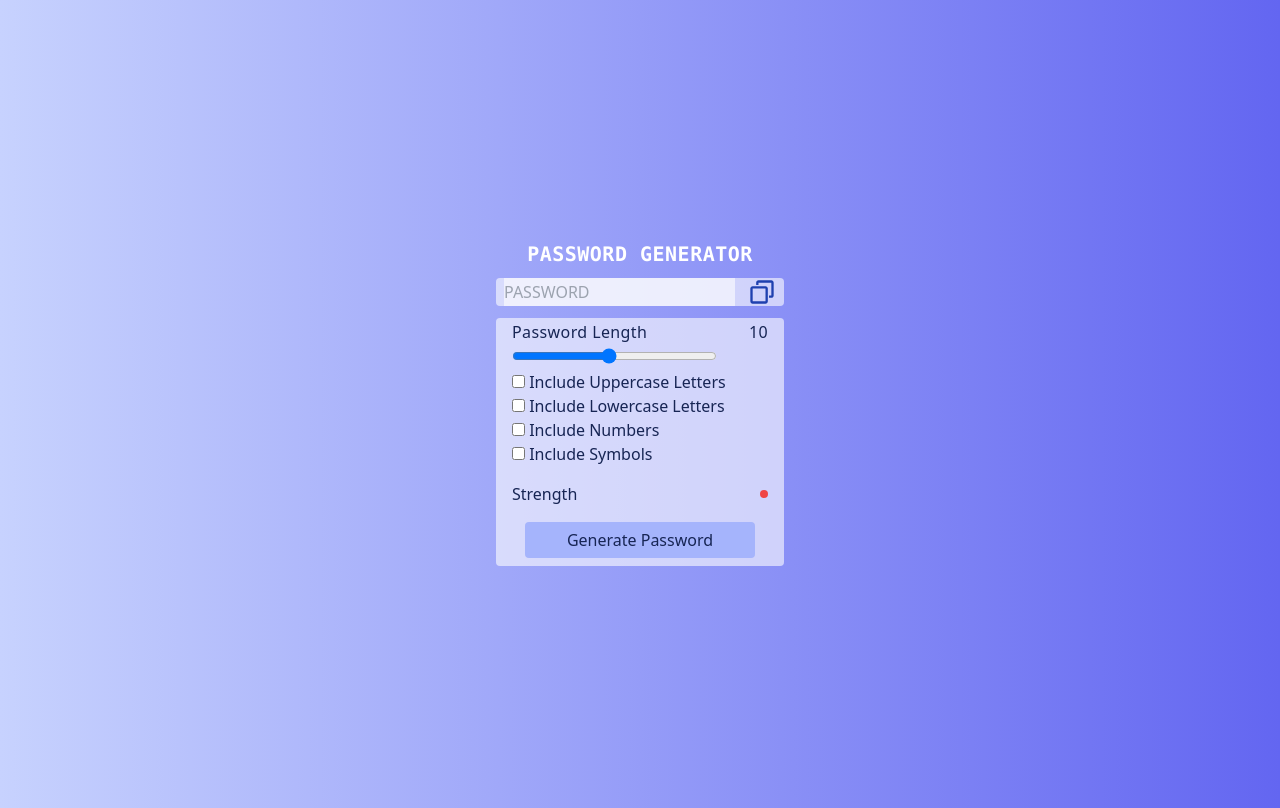
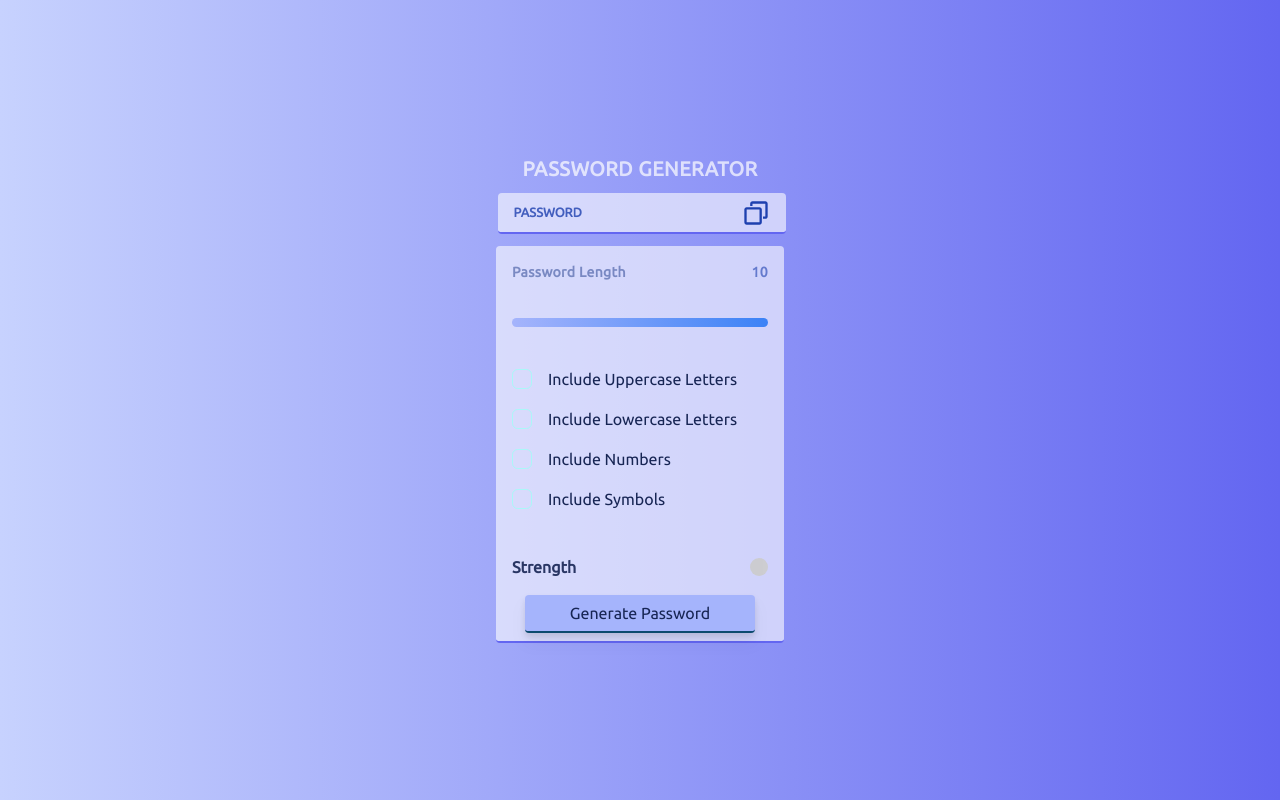
Before and after one commit to noureennaaz/PasswordGenerator, a website built with Vite: page index.html in a window 1280 px wide. Built offline with nearby package versions, Linux system fonts and the light colour scheme; a web font is replaced by a local one.

Commit message:
last second commit

```diff
--- a/index.html
+++ b/index.html
@@ -8,20 +8,23 @@
     <!-- <script src="https://kit.fontawesome.com/4cd24ffc8a.js" crossorigin="anonymous"></script> -->
     <link rel="stylesheet" href="style.css">
     <link rel="shortcut icon" href="./assets/favicon.png" type="image/x-icon">
+    <link rel="preconnect" href="https://fonts.googleapis.com">
+    <link rel="preconnect" href="https://fonts.gstatic.com" crossorigin>
+    <link href="https://fonts.googleapis.com/css2?family=Dancing+Script:wght@600&family=Kanit:wght@300&family=Tilt+Neon&family=Ubuntu&display=swap" rel="stylesheet">
     <title>Password Generator</title>
 
 </head>
 <body>
 
-    <div class="wrapper flex justify-center items-center bg-gradient-to-r from-indigo-200 to-indigo-500 h-[101vh] w-[100vw]">
+    <div class="wrapper flex justify-center items-center bg-gradient-to-r from-indigo-200 to-indigo-500 max-h-[100%] max-w-[100%] h-[100vh]">
         <div class="width-cont w-72">
-            <h1 class="text-center text-white leading-6 font-semibold font-mono tracking-wide text-xl">
+            <h1 class="text-center text-white leading-6 font-semibold tracking-wide text-xl opacity-70">
                 PASSWORD GENERATOR
             </h1>
 
 
-            <div class="bg-[#ffffff98] w-full flex justify-between my-3 px-2 text-blue-800 rounded">
-                <input read-only  placeholder="PASSWORD"  class="bg-[#ffffff98]" generatedPassword>
+            <div class="bg-[#ffffff98] w-full flex justify-between my-3 px-4 text-blue-800 rounded border-b-2 border-indigo-500 relative m-[1.5px] p-[.35rem]">
+                <input disabled placeholder="PASSWORD"  class="bg-transparent placeholder:text-blue-800 opacity-80 font-semibold text-[.80rem]" generatedPassword >
                 <button copy-button>
                     <span text-copied ></span>
                     <img src="./assets/copy.svg" alt="" class="h-[28px]" >
@@ -29,20 +32,20 @@
             </div>
 
             <!-- bottom container -->
-            <div  class="bg-[#ffffff98] rounded px-4 flex flex-col gap-4 justify-around  text-blue-950">
+            <div  class="bg-[#ffffff98] rounded px-4 flex flex-col gap-4 justify-around bg-opacity-10  text-blue-950 border-b-2 border-indigo-500">
                 <!-- upper -->
-                <div>
+                <div class="py-3">
 
                     <!-- Length -->
-                    <div class="flex flex-row justify-between  font-medium tracking-wide leading-7 " >
-                        <p>Password Length</p>
-                        <p len>0</p>
+                    <div class="flex flex-row justify-between items-center tracking-wide leading-7 font-semibold text-sm" >
+                        <p class="text-blue-900 opacity-50">Password Length</p>
+                        <p len class="text-blue-800 opacity-60">0</p>
                     </div>
 
 
 
 
-                    <input Slider type="range" min="1" max="20" step="1" class="w-[80%] bg-gray-500" >
+                    <input Slider type="range" min="1" max="20" step="1" class="slider h-[.55rem] appearance-none w-full cursor-pointer outline-none bg-no-repeat rounded-lg mt-[2rem] mb-[1.5rem] bg-gradient-to-r from-indigo-300 to-blue-500 focus:outline-3 outline-[hsl(202, 37%, 73%)] " >
 
                      <!-- Checkboxes -->
                      <div class="checkbox">
@@ -64,16 +67,16 @@
 
                 </div>
                 <!-- Strength info -->
-                <div class="flex items-center justify-between ">
+                <div class="flex items-center justify-between font-semibold opacity-90">
 
                     <p>Strength</p>
-                    <div class="rounded-full w-[8px] h-[8px] bg-red-500 shadow-lg" indicator></div>
+                    <div class="rounded-full w-[1.1rem] h-[1.1rem]  shadow-white shadow-2xl" indicator></div>
                 </div>
                  <!-- Final Button -->
-                <button FinalButton class="rounded bg-indigo-300 w-[90%] self-center leading-9 mb-2">Generate Password</button>
+                <button FinalButton class="rounded bg-indigo-300 w-[90%] self-center leading-9 mb-2 border-b-2 border-sky-900 hover:scale-[102%] drop-shadow-lg">Generate Password</button>
 
-                </div>
             </div>
+        </div>
     </div>
     <script src="./index.js"></script>
 
--- a/index.js
+++ b/index.js
@@ -12,6 +12,7 @@ const SymbolStr='!@#$%^&{)>}/~*(_+-=]\\`[|?/₹<';
 const indicator=document.querySelector('[indicator]');
 const generate=document.querySelector('[FinalButton]');
 var count=0;
+
 // Initial values
 
 let passwordLength=10;
@@ -24,7 +25,7 @@ let password="";
 // copy
 // generate password
 // set indicator
-
+setIndicatorColor("#ccc");
 handleSlider();
 
 function handleSlider()
@@ -37,6 +38,7 @@ function handleSlider()
 function setIndicatorColor(color)
 {
     indicator.style.backgroundColor=color;
+    indicator.style.boxShadow='0px 0px 12px 1px ${color}';
 
 }
 
@@ -94,7 +96,7 @@ function indicate()
 function copyfunction()
 {
     try{
-        navigator.clipboard.writeText(password.value);
+        navigator.clipboard.writeText(passwordOp.value);
         copyMsg.innerText="copied";
     }
     catch(e){
@@ -117,7 +119,7 @@ sliderval.addEventListener('input' ,(e)=>{
 });
 
 copyButton.addEventListener( 'click' ,()=>{
-    if(password.value)
+    if(passwordOp.value)
        copyfunction();
 })
 
--- a/style.css
+++ b/style.css
@@ -1,4 +1,53 @@
+*,
+*::before,
+*::after{
+    font-family: 'Tilt Neon', cursive;
+    font-family: 'Dancing Script', cursive;
+    font-family: 'Kanit', sans-serif;
+    font-family: 'Ubuntu', sans-serif;
+    margin: 0;
+    padding: 0;
+    box-sizing: border-box;
+}
 .active
 {
     opacity: 1;
 }
+.checkbox{
+    display: flex;
+    align-items: center;
+    margin: 1rem 0;
+    gap: 0 1rem;
+}
+.checkbox input{
+    appearance: none;
+    width: 20px;
+    height: 20px;
+    border:1px solid rgb(169, 248, 248);
+    cursor: pointer;
+    position: relative;
+    border-radius: 0.35rem;
+}
+.checkbox input:checked{
+    background-color: aquamarine;
+}
+.checkbox input:checked::before{
+    content: '✔';
+    position: absolute;
+    color: rgb(115, 161, 245);
+    font-size: 1.05rem;
+    left:50%;
+
+    top:-3.5px;
+}
+.slider::-webkit-slider-thumb{
+    height:1.2rem;
+    width:1.2rem;
+    border-radius: 100%;
+    background-color:#edf8ff;
+    box-shadow: 0px 0px 8px 0px hsl(202, 37%, 73%);
+    appearance: none;
+    cursor: pointer;
+    transition: all 100ms ease-in;
+
+}
```
